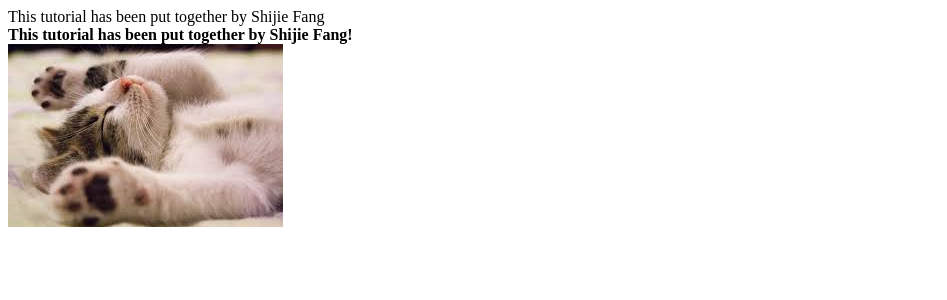
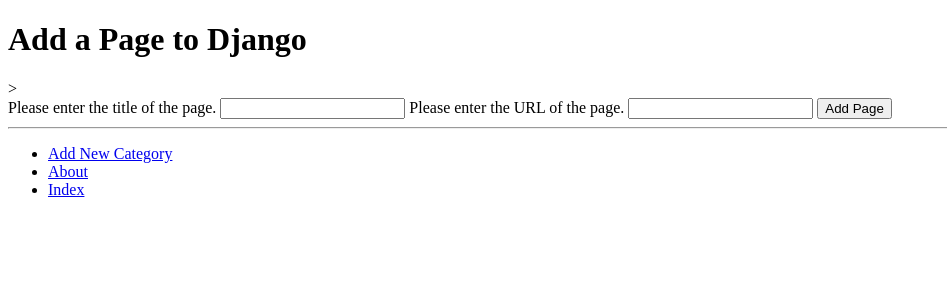
Before and after one commit to RaiderYi/tango_with_django_project, a Django app: page /rango/about/category/django/add_page/ in a window 1280 px wide. Shown: the top 300 px of the page, without its empty margins (0-947 px from the left). Run offline with Django 3.2, Linux system fonts and the light colour scheme; data comes from the database, SQL or seed files in the repository; both versions use the stored data as it was after the commit.

Commit message:
the ch7 again

```diff
--- a/rango/forms.py
+++ b/rango/forms.py
@@ -14,14 +14,13 @@ class CategoryForm(forms.ModelForm):
         fields = ('name',)
 class PageForm(forms.ModelForm):
     title = forms.CharField(max_length=128,
-                           help_text="Please enter the category name.")
+                           help_text="Please enter the title of the page.")
     url = forms.URLField(max_length=200,
-                           help_text="Please enter the category name.")
+                           help_text="Please enter the URL of the page.")
     views = forms.IntegerField(widget=forms.HiddenInput(), initial=0)
 
     class Meta:
         model = Page
-
         exclude = ('category',)
     def clean(self):
         cleaned_data = self.cleaned_data
--- a/rango/urls.py
+++ b/rango/urls.py
@@ -4,12 +4,12 @@ from rango import views
 from django.conf import settings
 from django.conf.urls.static import static
 
-
 urlpatterns = [
     url(r'^$', views.index, name='index'),
-    url(r'^about/', views.about, name='about'),
+    url(r'^about/$', views.about, name='about'),
     url(r'^add_category/$', views.add_category,name='add_category'),
-    url(r'^category/(?P<category_name_slug>[\w\-]+)/$', views.show_category,name='show_category'),
-    url(r'^category/(?P<category_name_slug>[\w\-]+)/add_page/$', views.add_page, name='add_page'),
-
-              ]+static(settings.MEDIA_URL, document_root= settings.MEDIA_ROOT)
+    url(r'^category/(?P<category_name_slug>[\w\-]+)/$', views.show_category,
+        name='show_category'),
+    url(r'^category/(?P<category_name_slug>[\w\-]+)/add_page/$',views.add_page,
+        name='add_page'),
+]
--- a/rango/views.py
+++ b/rango/views.py
@@ -3,6 +3,7 @@ from rango.models import Category
 from rango.models import Page
 from rango.forms import CategoryForm
 from rango.forms import PageForm
+
 # Create your views here
 from django.http import HttpResponse
 '''def index(request):
--- a/tango_with_django_project_fsj/urls.py
+++ b/tango_with_django_project_fsj/urls.py
@@ -17,6 +17,8 @@ from django.conf.urls import url
 from django.contrib import admin
 from django.conf.urls import include
 from rango import views
+from django.conf import settings
+from django.conf.urls.static import static
 
 urlpatterns = [
     url(r'^$', views.index, name='index'),
@@ -27,4 +29,4 @@ urlpatterns = [
     #with rango/ to be handled by
     #the rango application
     url(r'^admin/', admin.site.urls),
-]
+]+static(settings.MEDIA_URL, document_root= settings.MEDIA_ROOT)
--- a/templates/rango/about.html
+++ b/templates/rango/about.html
@@ -1,10 +1,11 @@
-<!DOCTYPE html>
-<html lang="en">
-    <head>
-        <meta charset="UTF-8">
-        <title>about</title>
-    </head>
-    <body>
+{% extends 'rango/base.html' %}
+{% load staticfiles %}
+
+{% block title_block %}
+    About
+{% endlock %}
+
+{% block body_block%}
             <div>
                 This tutorial has been put together by Shijie Fang<br />
                 <strong>{{ boldmessage }}</strong><br />
@@ -14,5 +15,4 @@
                   alt="Rango：Cat" />
             </div>
 
-    </body>
-</html>
+{% endblock%}
--- a/templates/rango/add_category.html
+++ b/templates/rango/add_category.html
@@ -1,4 +1,5 @@
 <!DOCTYPE html>
+{% load staticfiles %}
 <html lang="en">
     <head>
         <meta charset="UTF-8">
@@ -7,9 +8,6 @@
 
     <body>
         <h1>Add a Category</h1>
-        <div>
-            <a href="/rango/category/{{category.slug}}/add_page/">Add Page</a><br />
-        </div>
         <div>
             <form id="category_form" method="post" action="/rango/add_category/">
                 {% csrf_token %}
--- /dev/null
+++ b/templates/rango/base.html
@@ -0,0 +1,27 @@
+<!DOCTYPE html>
+{% load staticfiles %}
+<html lang="en">
+    <head>
+        <meta charset="UTF-8">
+        <title>
+            Rango -
+            {% block title_block %}
+            How to Tango with Django!
+            {% endblock %}
+        </title>
+    </head>
+    <body>
+        <div>
+            {% block body_block %}
+            {% endblock %}
+        </div>
+        <hr />
+        <div>
+            <ul>
+                <li><a href="{% url 'add_category' %}">Add New Category</a></li>
+                <li><a href="{% url 'about' %}">About</a></li>
+                <li><a href="{% url 'index' %}">Index</a></li>
+            </ul>
+        </div>
+    </body>
+</html>
```
Also changed, not shown: templates/rango/add_page.html (+1 -35 lines), templates/rango/category.html (+15 -10 lines), db.sqlite3, rango/migrations/0004_auto_20190211_2307.py (added).
